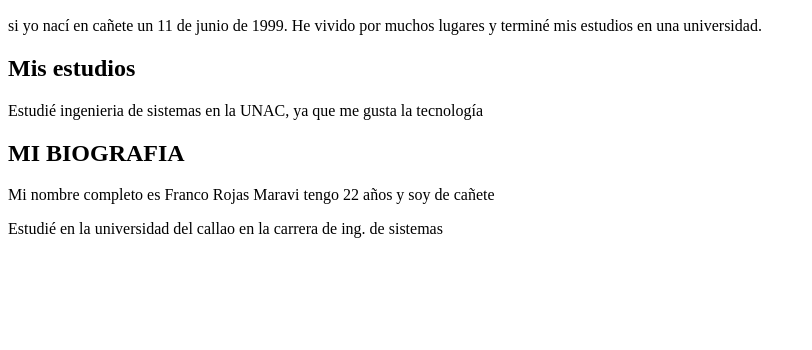
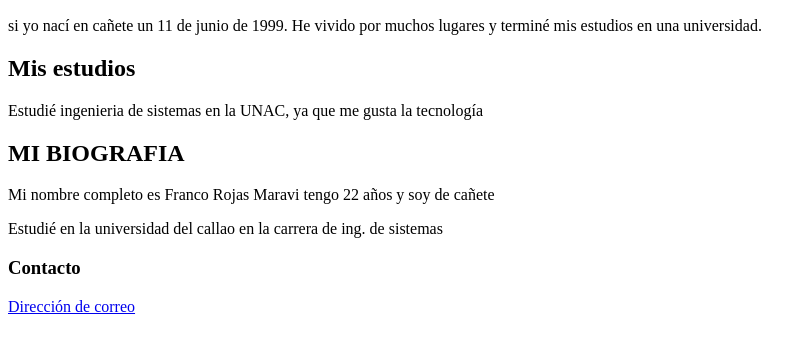
Before and after one commit to FrancoRojasM/mi-biograf-a, a plain HTML site: page index.html in a window 1280 px wide. Shown: the part 110-460 px from the top of the page, without its empty margins (0-812 px from the left). Drawn offline with Linux system fonts and the light colour scheme.

Commit message:
agregado footer

```diff
--- a/index.html
+++ b/index.html
@@ -26,5 +26,12 @@
             <p>Estudié en la universidad del callao en la carrera de ing. de sistemas</p>
     </section>
 
+    <footer>
+        <section>
+            <h3>Contacto</h3>
+            <a href="mailto:franco_rojas_maravi@hotmail.com">Dirección de correo</a>
+        </section>
+
+    </footer>
 </body>
 </html>
```
